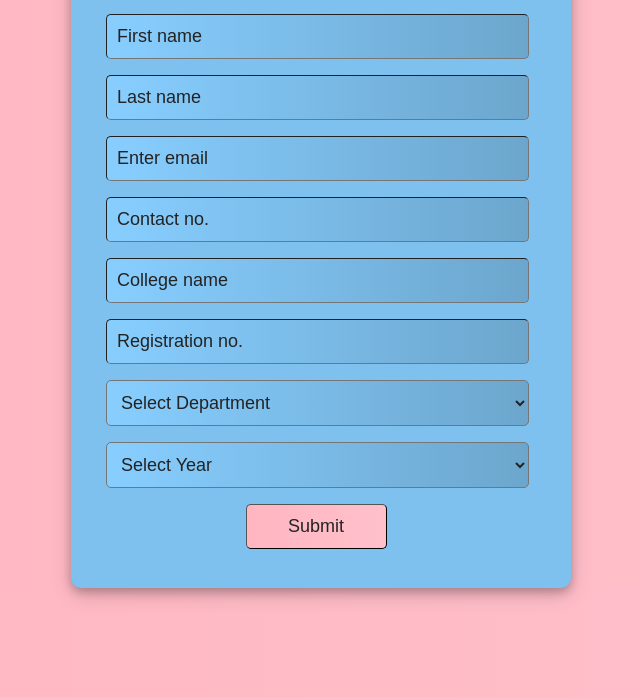
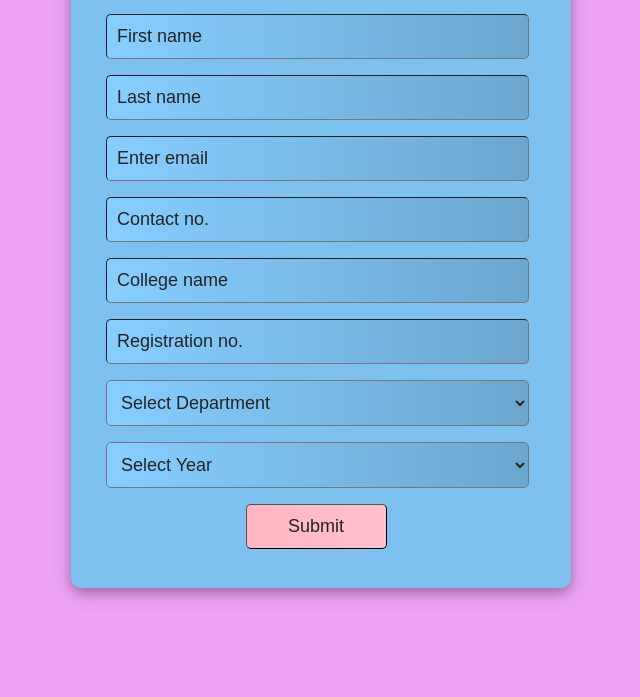
Before and after one commit to niharshini/registration-form, a plain HTML site: page index.html in a window 1280 px wide. Shown: the part 103-800 px from the top of the page, without its empty margins (319-959 px from the left). Drawn offline with Linux system fonts and the light colour scheme.

Commit message:
Update styles.css

```diff
--- a/styles.css
+++ b/styles.css
@@ -1,6 +1,6 @@
 body{
-    background: linear-gradient(to right, #FFB6C1,#FFC0CB);
-    /* background-color: #FFB6C1; */
+/*     background: linear-gradient(to right, #FFB6C1,#FFC0CB); */
+    background-color: #eca3f5;
 }
 #container{
     width: 500px;
```
